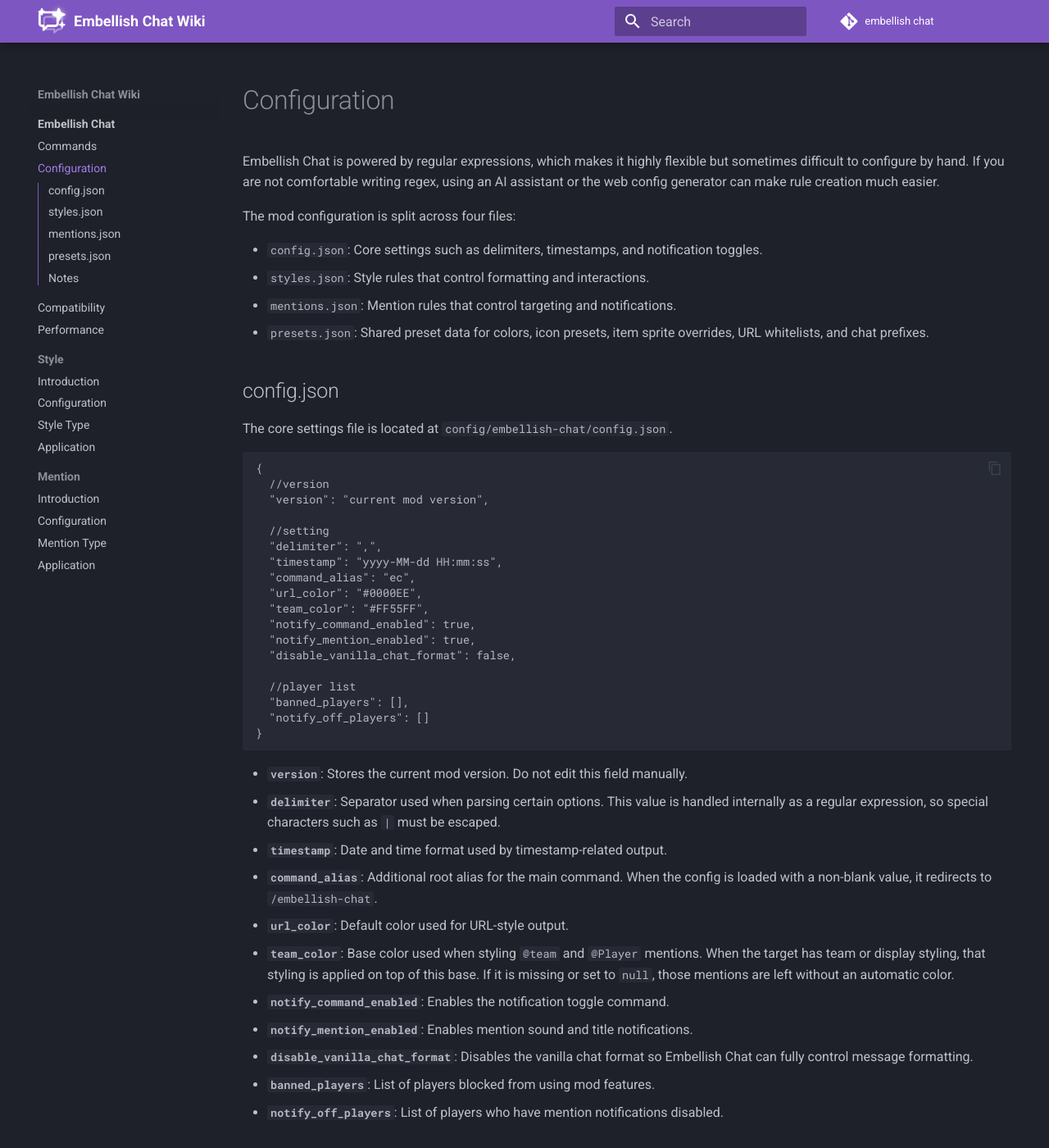
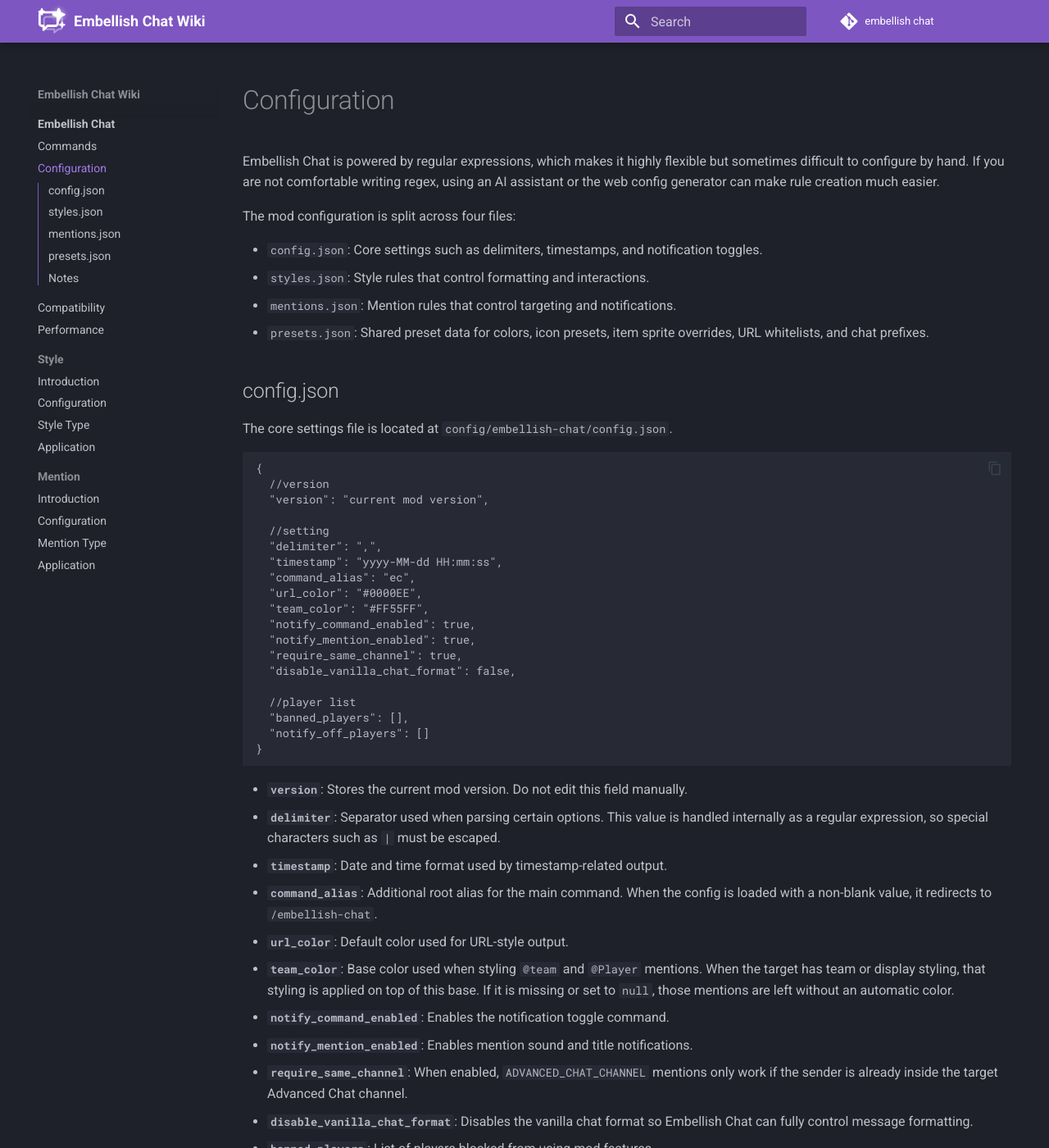
Before and after one commit to hanhy06/embellish_chat, an MkDocs documentation site: the page built from docs/mkdocs/docs/embellish-chat/Configuration.md, in a window 1280 px wide and 1400 px high. Shown: the whole window at 82% size. Built offline with MkDocs 1.6.1 and Material for MkDocs 9.7.7, drawn with Linux system fonts in a browser that asks for light colours; comment, search, counter and statistics services are not loaded.

Commit message:
Update compatibility and configuration for Advanced Chat integration in version 3.6.0

```diff
--- a/docs/mkdocs/docs/config-generator/defaults/config.json
+++ b/docs/mkdocs/docs/config-generator/defaults/config.json
@@ -1,5 +1,5 @@
 {
-  "version": "3.5.1",
+  "version": "3.6.0",
   "delimiter": ",",
   "timestamp": "yyyy-MM-dd HH:mm:ss",
   "command_alias": "ec",
@@ -7,6 +7,7 @@
   "team_color": "#FF55FF",
   "notify_command_enabled": true,
   "notify_mention_enabled": true,
+  "require_same_channel": true,
   "disable_vanilla_chat_format": false,
   "banned_players": [],
   "notify_off_players": []
--- a/docs/mkdocs/docs/embellish-chat/Configuration.md
+++ b/docs/mkdocs/docs/embellish-chat/Configuration.md
@@ -27,6 +27,7 @@ The core settings file is located at `config/embellish-chat/config.json`.
   "team_color": "#FF55FF",
   "notify_command_enabled": true,
   "notify_mention_enabled": true,
+  "require_same_channel": true,
   "disable_vanilla_chat_format": false,
 
   //player list
@@ -43,6 +44,7 @@ The core settings file is located at `config/embellish-chat/config.json`.
 * **`team_color`**: Base color used when styling `@team` and `@Player` mentions. When the target has team or display styling, that styling is applied on top of this base. If it is missing or set to `null`, those mentions are left without an automatic color.
 * **`notify_command_enabled`**: Enables the notification toggle command.
 * **`notify_mention_enabled`**: Enables mention sound and title notifications.
+* **`require_same_channel`**: When enabled, `ADVANCED_CHAT_CHANNEL` mentions only work if the sender is already inside the target Advanced Chat channel.
 * **`disable_vanilla_chat_format`**: Disables the vanilla chat format so Embellish Chat can fully control message formatting.
 * **`banned_players`**: List of players blocked from using mod features.
 * **`notify_off_players`**: List of players who have mention notifications disabled.
```
Also changed, not shown: docs/mkdocs/docs/embellish-chat/Compatibility.md (+1 -0 lines), docs/mkdocs/docs/mention/MentionType.md (+1 -0 lines).
